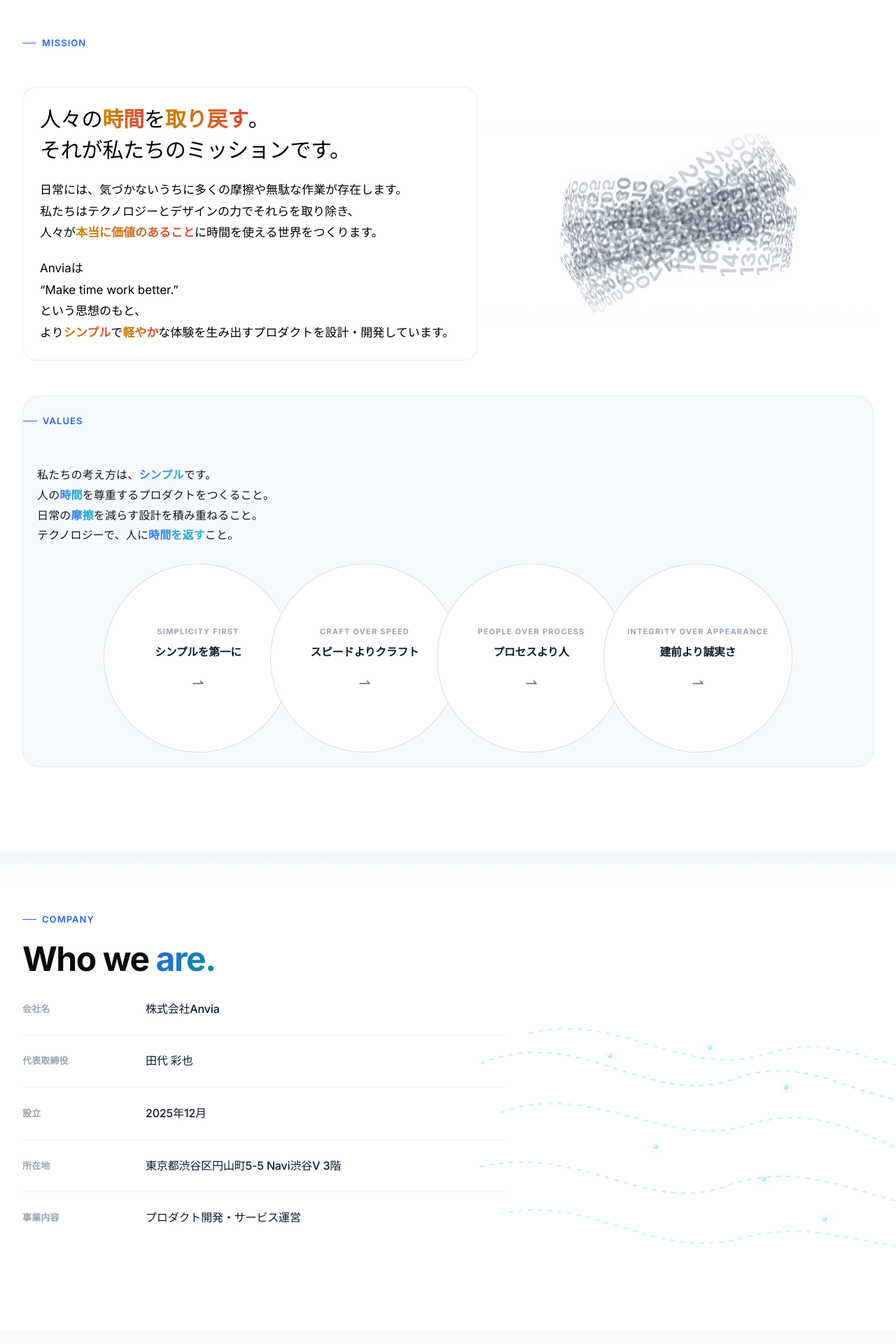
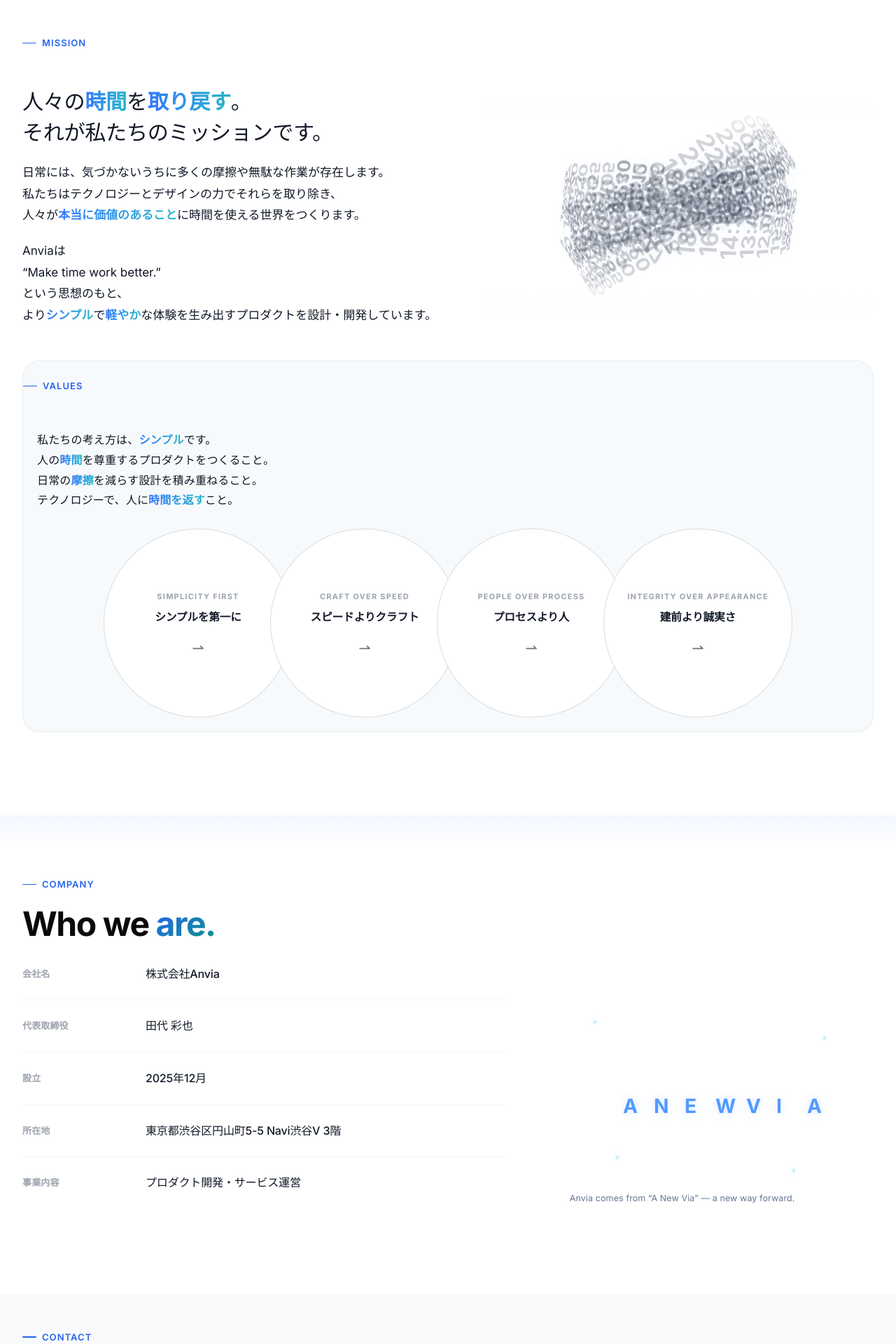
Before and after one commit to Anvia-a/anvia-corporate, a Next.js app: page / in a window 1280 px wide. Shown: the part 3060-4980 px from the top of the page at 70% size. Built offline with nearby package versions, Linux system fonts and the light colour scheme.

Commit message:
Heroのマウス反応を大幅に強化し、Mission左をカードなしの文字反転スポット演出に修正して、Company右をA New ViaからANVIAへ変化する由来アニメーションに再設計しました。

```diff
--- a/components/Company.module.css
+++ b/components/Company.module.css
@@ -70,153 +70,86 @@
 .visualPanel {
     position: relative;
     min-height: 390px;
-    background: transparent;
-    overflow: visible;
     width: 115%;
     margin-left: -5%;
-}
-
-.networkSvg {
-    position: absolute;
-    inset: 0;
-    width: 100%;
-    height: 100%;
     overflow: visible;
 }
 
-.organicLine {
-    fill: none;
-    stroke-linecap: round;
-    stroke-width: 1.8;
-    stroke: url(#lineGradient);
-    opacity: 0.56;
-    filter: drop-shadow(0 0 10px rgba(56, 136, 219, 0.25));
-    stroke-dasharray: 5 10;
+.nameField {
+    position: relative;
+    width: 100%;
+    height: 100%;
+    min-height: 390px;
 }
 
-.pathA {
-    stroke: rgba(100, 184, 255, 0.62);
-    animation: pathFlowA 14s ease-in-out infinite;
+.letter {
+    position: absolute;
+    font-size: clamp(1.3rem, 2.2vw, 2.05rem);
+    font-weight: 620;
+    letter-spacing: 0.08em;
+    color: rgba(56, 139, 255, 0.86);
+    text-shadow: 0 0 14px rgba(56, 139, 255, 0.22);
+    animation: gather 10s ease-in-out infinite;
+    animation-delay: var(--delay, 0s);
 }
 
-.pathB {
-    stroke: rgba(45, 212, 191, 0.56);
-    animation: pathFlowB 12.6s ease-in-out infinite;
+.letterA1 { --sx: -16%; --sy: 20%; --tx: 26%; --ty: 46%; --delay: 0s; }
+.letterN { --sx: 82%; --sy: 18%; --tx: 34%; --ty: 46%; --delay: 0.15s; }
+.letterE { --sx: 18%; --sy: 78%; --tx: 42%; --ty: 46%; --delay: 0.25s; }
+.letterW { --sx: 72%; --sy: 76%; --tx: 50%; --ty: 46%; --delay: 0.35s; }
+.letterV { --sx: 6%; --sy: 50%; --tx: 58%; --ty: 46%; --delay: 0.45s; }
+.letterI { --sx: 92%; --sy: 46%; --tx: 66%; --ty: 46%; --delay: 0.55s; }
+.letterA2 { --sx: 44%; --sy: 6%; --tx: 74%; --ty: 46%; --delay: 0.65s; }
+
+@keyframes gather {
+    0%, 18% {
+        left: var(--sx);
+        top: var(--sy);
+        opacity: 0.54;
+        transform: scale(0.92);
+    }
+
+    42%, 68% {
+        left: var(--tx);
+        top: var(--ty);
+        opacity: 1;
+        transform: scale(1);
+    }
+
+    86%, 100% {
+        left: var(--tx);
+        top: var(--ty);
+        opacity: 0;
+        transform: scale(1.04);
+    }
 }
 
-.pathC {
-    stroke: rgba(96, 165, 250, 0.54);
-    animation: pathFlowC 13.8s ease-in-out infinite;
+.spark {
+    position: absolute;
+    width: 5px;
+    height: 5px;
+    border-radius: 999px;
+    background: radial-gradient(circle at 35% 35%, #f0fcff 0%, #7dd3fc 44%, #38bdf8 100%);
+    box-shadow: 0 0 10px rgba(93, 222, 255, 0.55);
 }
 
-.pathD {
-    stroke: rgba(56, 189, 248, 0.5);
-    animation: pathFlowD 11.8s ease-in-out infinite;
-}
+.sparkA { left: 18%; top: 20%; animation: sparkFloatA 6.8s ease-in-out infinite; }
+.sparkB { left: 78%; top: 26%; animation: sparkFloatB 7.2s ease-in-out infinite; }
+.sparkC { left: 24%; top: 70%; animation: sparkFloatC 7.8s ease-in-out infinite; }
+.sparkD { left: 70%; top: 74%; animation: sparkFloatD 8.2s ease-in-out infinite; }
 
-.pathE {
-    stroke: rgba(45, 212, 191, 0.5);
-    animation: pathFlowE 14.4s ease-in-out infinite;
-}
+@keyframes sparkFloatA { 0%,100%{transform:translateY(0);opacity:.48;} 50%{transform:translateY(-9px);opacity:.78;} }
+@keyframes sparkFloatB { 0%,100%{transform:translateY(0);opacity:.44;} 50%{transform:translateY(8px);opacity:.72;} }
+@keyframes sparkFloatC { 0%,100%{transform:translateY(0);opacity:.42;} 50%{transform:translateY(-8px);opacity:.7;} }
+@keyframes sparkFloatD { 0%,100%{transform:translateY(0);opacity:.4;} 50%{transform:translateY(9px);opacity:.68;} }
 
-.node {
+.meaning {
     position: absolute;
-    width: 6px;
-    height: 6px;
-    border-radius: 999px;
-    background: radial-gradient(circle at 35% 35%, #f0fcff 0%, #7dd3fc 44%, #38bdf8 100%);
-    box-shadow: 0 0 10px rgba(93, 222, 255, 0.58), 0 0 20px rgba(37, 99, 235, 0.26);
-}
-
-.nodeA {
-    left: 22%;
-    top: 20%;
-    animation: nodeFloatA 8s ease-in-out infinite;
-}
-
-.nodeB {
-    left: 48%;
-    top: 16%;
-    animation: nodeFloatB 8.4s ease-in-out infinite;
-}
-
-.nodeC {
-    left: 68%;
-    top: 32%;
-    animation: nodeFloatC 9.2s ease-in-out infinite;
-}
-
-.nodeD {
-    left: 34%;
-    top: 52%;
-    animation: nodeFloatD 8.6s ease-in-out infinite;
-}
-
-.nodeE {
-    left: 62%;
-    top: 66%;
-    animation: nodeFloatE 9.4s ease-in-out infinite;
-}
-
-.nodeF {
-    left: 78%;
-    top: 78%;
-    animation: nodeFloatF 9.8s ease-in-out infinite;
-}
-
-@keyframes pathFlowA {
-    0%, 100% { transform: translate3d(0, 0, 0); stroke-dashoffset: 0; opacity: 0.52; }
-    50% { transform: translate3d(-8px, -10px, 0); stroke-dashoffset: 22; opacity: 0.74; }
-}
-
-@keyframes pathFlowB {
-    0%, 100% { transform: translate3d(0, 0, 0); stroke-dashoffset: 8; opacity: 0.46; }
-    50% { transform: translate3d(10px, -8px, 0); stroke-dashoffset: 30; opacity: 0.7; }
-}
-
-@keyframes pathFlowC {
-    0%, 100% { transform: translate3d(0, 0, 0); stroke-dashoffset: 14; opacity: 0.5; }
-    50% { transform: translate3d(-10px, 8px, 0); stroke-dashoffset: 36; opacity: 0.72; }
-}
-
-@keyframes pathFlowD {
-    0%, 100% { transform: translate3d(0, 0, 0); stroke-dashoffset: 4; opacity: 0.44; }
-    50% { transform: translate3d(8px, -8px, 0); stroke-dashoffset: 24; opacity: 0.68; }
-}
-
-@keyframes pathFlowE {
-    0%, 100% { transform: translate3d(0, 0, 0); stroke-dashoffset: 10; opacity: 0.42; }
-    50% { transform: translate3d(-8px, 8px, 0); stroke-dashoffset: 34; opacity: 0.66; }
-}
-
-@keyframes nodeFloatA {
-    0%, 100% { transform: translateY(0) scale(1); opacity: 0.52; }
-    50% { transform: translateY(-9px) scale(1.22); opacity: 0.84; }
-}
-
-@keyframes nodeFloatB {
-    0%, 100% { transform: translateY(0) scale(1); opacity: 0.48; }
-    50% { transform: translateY(8px) scale(1.18); opacity: 0.8; }
-}
-
-@keyframes nodeFloatC {
-    0%, 100% { transform: translateY(0) scale(1); opacity: 0.46; }
-    50% { transform: translateY(-8px) scale(1.18); opacity: 0.78; }
-}
-
-@keyframes nodeFloatD {
-    0%, 100% { transform: translateY(0) scale(1); opacity: 0.44; }
-    50% { transform: translateY(8px) scale(1.16); opacity: 0.76; }
-}
-
-@keyframes nodeFloatE {
-    0%, 100% { transform: translateY(0) scale(1); opacity: 0.42; }
-    50% { transform: translateY(-8px) scale(1.15); opacity: 0.74; }
-}
-
-@keyframes nodeFloatF {
-    0%, 100% { transform: translateY(0) scale(1); opacity: 0.4; }
-    50% { transform: translateY(8px) scale(1.14); opacity: 0.7; }
+    left: 12%;
+    bottom: 12%;
+    font-size: 0.78rem;
+    letter-spacing: 0.01em;
+    color: rgba(55, 78, 118, 0.78);
 }
 
 @media (max-width: 1000px) {
@@ -225,10 +158,16 @@
         gap: 26px;
     }
 
-    .visualPanel {
+    .visualPanel,
+    .nameField {
         min-height: 300px;
         width: 100%;
         margin-left: 0;
+    }
+
+    .meaning {
+        left: 6%;
+        right: 6%;
     }
 }
 
--- a/components/Company.tsx
+++ b/components/Company.tsx
@@ -40,20 +40,22 @@
 
                     <AnimateOnScroll delay={180}>
                         <div className={styles.visualPanel} aria-hidden="true">
-                            <svg className={styles.networkSvg} viewBox="0 0 640 420" preserveAspectRatio="xMidYMid slice">
-                                <path className={`${styles.organicLine} ${styles.pathA}`} d="M-40 110 C 120 40, 220 180, 360 130 C 500 80, 580 210, 720 150" />
-                                <path className={`${styles.organicLine} ${styles.pathB}`} d="M-20 180 C 120 130, 240 240, 360 200 C 510 150, 600 280, 700 250" />
-                                <path className={`${styles.organicLine} ${styles.pathC}`} d="M-40 250 C 120 210, 220 320, 340 280 C 500 220, 600 340, 720 300" />
-                                <path className={`${styles.organicLine} ${styles.pathD}`} d="M20 60 C 160 20, 260 130, 390 90 C 520 50, 590 140, 700 110" />
-                                <path className={`${styles.organicLine} ${styles.pathE}`} d="M0 320 C 130 290, 230 390, 360 360 C 500 320, 580 390, 700 370" />
-                            </svg>
+                            <div className={styles.nameField}>
+                                <span className={`${styles.letter} ${styles.letterA1}`}>A</span>
+                                <span className={`${styles.letter} ${styles.letterN}`}>N</span>
+                                <span className={`${styles.letter} ${styles.letterE}`}>E</span>
+                                <span className={`${styles.letter} ${styles.letterW}`}>W</span>
+                                <span className={`${styles.letter} ${styles.letterV}`}>V</span>
+                                <span className={`${styles.letter} ${styles.letterI}`}>I</span>
+                                <span className={`${styles.letter} ${styles.letterA2}`}>A</span>
 
-                            <span className={`${styles.node} ${styles.nodeA}`} />
-                            <span className={`${styles.node} ${styles.nodeB}`} />
-                            <span className={`${styles.node} ${styles.nodeC}`} />
-                            <span className={`${styles.node} ${styles.nodeD}`} />
-                            <span className={`${styles.node} ${styles.nodeE}`} />
-                            <span className={`${styles.node} ${styles.nodeF}`} />
+                                <span className={`${styles.spark} ${styles.sparkA}`} />
+                                <span className={`${styles.spark} ${styles.sparkB}`} />
+                                <span className={`${styles.spark} ${styles.sparkC}`} />
+                                <span className={`${styles.spark} ${styles.sparkD}`} />
+
+                                <p className={styles.meaning}>Anvia comes from “A New Via” — a new way forward.</p>
+                            </div>
                         </div>
                     </AnimateOnScroll>
                 </div>
--- a/components/MissionValues.module.css
+++ b/components/MissionValues.module.css
@@ -15,7 +15,6 @@
     background: linear-gradient(to bottom, rgba(88, 139, 255, 0.08), rgba(88, 139, 255, 0));
     pointer-events: none;
 }
-
 
 .missionBlock {
     display: flex;
@@ -35,49 +34,66 @@
     margin-bottom: 44px;
 }
 
-.missionTextPanel {
+.missionTextWrap {
     position: relative;
-    border-radius: 20px;
-    border: 1px solid rgba(15, 23, 42, 0.08);
-    background: #ffffff;
-    overflow: hidden;
-    isolation: isolate;
+    --mx: -120px;
+    --my: -120px;
 }
 
-.missionTextPanel::before {
+.missionTextWrap::before {
     content: '';
     position: absolute;
     width: 40px;
     height: 40px;
-    left: calc(var(--mx, -120px) - 20px);
-    top: calc(var(--my, -120px) - 20px);
+    left: calc(var(--mx) - 20px);
+    top: calc(var(--my) - 20px);
     border-radius: 50%;
     background: rgba(7, 10, 15, 0.92);
     opacity: 0;
-    transition: opacity 0.2s ease;
+    transition: opacity 0.16s ease;
     pointer-events: none;
     z-index: 1;
 }
 
-.missionTextPanel:hover::before {
+.missionTextWrap:hover::before {
     opacity: 1;
 }
 
-.missionText {
+.missionText,
+.missionTextSpot {
     display: flex;
     flex-direction: column;
     gap: 20px;
     font-size: 1.0625rem;
     line-height: 1.8;
     max-width: 720px;
-    position: relative;
-    z-index: 2;
-    padding: 24px;
-    color: #ffffff;
-    mix-blend-mode: difference;
+    padding: 0;
 }
 
-.missionText p {
+.missionText {
+    color: var(--color-gray-600);
+    position: relative;
+    z-index: 0;
+}
+
+.missionTextSpot {
+    position: absolute;
+    inset: 0;
+    color: #ffffff;
+    pointer-events: none;
+    z-index: 2;
+    opacity: 0;
+    clip-path: circle(0px at var(--mx) var(--my));
+    transition: opacity 0.16s ease, clip-path 0.08s linear;
+}
+
+.missionTextWrap:hover .missionTextSpot {
+    opacity: 1;
+    clip-path: circle(20px at var(--mx) var(--my));
+}
+
+.missionText p,
+.missionTextSpot p {
     margin: 0;
 }
 
@@ -86,6 +102,11 @@
     line-height: 1.45;
     font-weight: 520;
     letter-spacing: -0.01em;
+    color: var(--color-gray-800);
+}
+
+.missionTextSpot .missionLead {
+    color: #ffffff;
 }
 
 .accentWord {
@@ -94,6 +115,11 @@
     -webkit-background-clip: text;
     -webkit-text-fill-color: transparent;
     background-clip: text;
+}
+
+.accentWordSpot {
+    font-weight: 650;
+    color: #ffffff;
 }
 
 .timeGraphic {
@@ -394,10 +420,10 @@
         padding: 80px 0;
     }
 
-    .missionText {
+    .missionText,
+    .missionTextSpot {
         font-size: 1rem;
         margin-bottom: 0;
-        padding: 20px 18px;
     }
 
     .missionLead {
--- a/components/MissionValues.tsx
+++ b/components/MissionValues.tsx
@@ -6,9 +6,19 @@
 
 const timeMarks = ['08:30', '09:12', '10:45', '11:38', '12:05', '13:47', '14:20', '16:10', '18:55', '21:05', '22:40', '23:10', '00:30'];
 
+function MissionTextContent({ accentClass }: { accentClass: string }) {
+    return (
+        <>
+            <p className={styles.missionLead}>人々の<span className={accentClass}>時間</span>を<span className={accentClass}>取り戻す</span>。<br />それが私たちのミッションです。</p>
+            <p>日常には、気づかないうちに多くの摩擦や無駄な作業が存在します。<br />私たちはテクノロジーとデザインの力でそれらを取り除き、<br />人々が<span className={accentClass}>本当に価値のあること</span>に時間を使える世界をつくります。</p>
+            <p>Anviaは<br />“Make time work better.”<br />という思想のもと、<br />より<span className={accentClass}>シンプル</span>で<span className={accentClass}>軽やか</span>な体験を生み出すプロダクトを設計・開発しています。</p>
+        </>
+    );
+}
+
 export default function MissionValues() {
     const ringValues = [...timeMarks, ...timeMarks, ...timeMarks];
-    const missionTextPanelRef = useRef<HTMLDivElement>(null);
+    const missionTextRef = useRef<HTMLDivElement>(null);
 
     const spinConfig = useMemo(() => ({
         sphere: `${3.2 + Math.random() * 1.2}s`,
@@ -21,7 +31,7 @@
     }), []);
 
     function handleMissionMouseMove(e: React.MouseEvent<HTMLDivElement>) {
-        const el = missionTextPanelRef.current;
+        const el = missionTextRef.current;
         if (!el) return;
         const rect = el.getBoundingClientRect();
         const x = e.clientX - rect.left;
@@ -42,14 +52,15 @@
                         <div className={styles.missionRow}>
                             <AnimateOnScroll>
                                 <div
-                                    ref={missionTextPanelRef}
-                                    className={styles.missionTextPanel}
+                                    ref={missionTextRef}
+                                    className={styles.missionTextWrap}
                                     onMouseMove={handleMissionMouseMove}
                                 >
                                     <div className={styles.missionText}>
-                                        <p className={styles.missionLead}>人々の<span className={styles.accentWord}>時間</span>を<span className={styles.accentWord}>取り戻す</span>。<br />それが私たちのミッションです。</p>
-                                        <p>日常には、気づかないうちに多くの摩擦や無駄な作業が存在します。<br />私たちはテクノロジーとデザインの力でそれらを取り除き、<br />人々が<span className={styles.accentWord}>本当に価値のあること</span>に時間を使える世界をつくります。</p>
-                                        <p>Anviaは<br />“Make time work better.”<br />という思想のもと、<br />より<span className={styles.accentWord}>シンプル</span>で<span className={styles.accentWord}>軽やか</span>な体験を生み出すプロダクトを設計・開発しています。</p>
+                                        <MissionTextContent accentClass={styles.accentWord} />
+                                    </div>
+                                    <div className={styles.missionTextSpot} aria-hidden="true">
+                                        <MissionTextContent accentClass={styles.accentWordSpot} />
                                     </div>
                                 </div>
                             </AnimateOnScroll>
```
